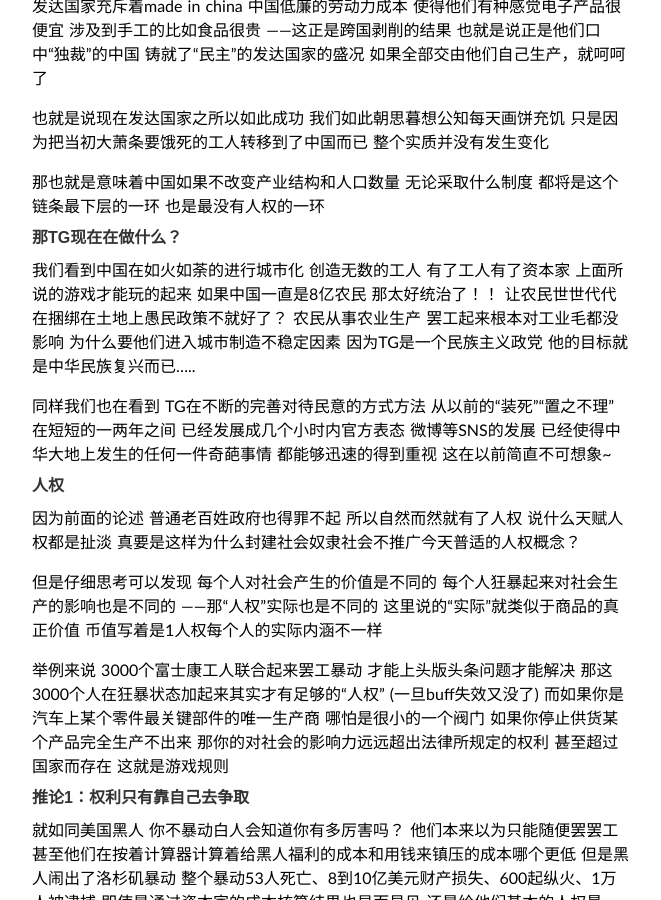
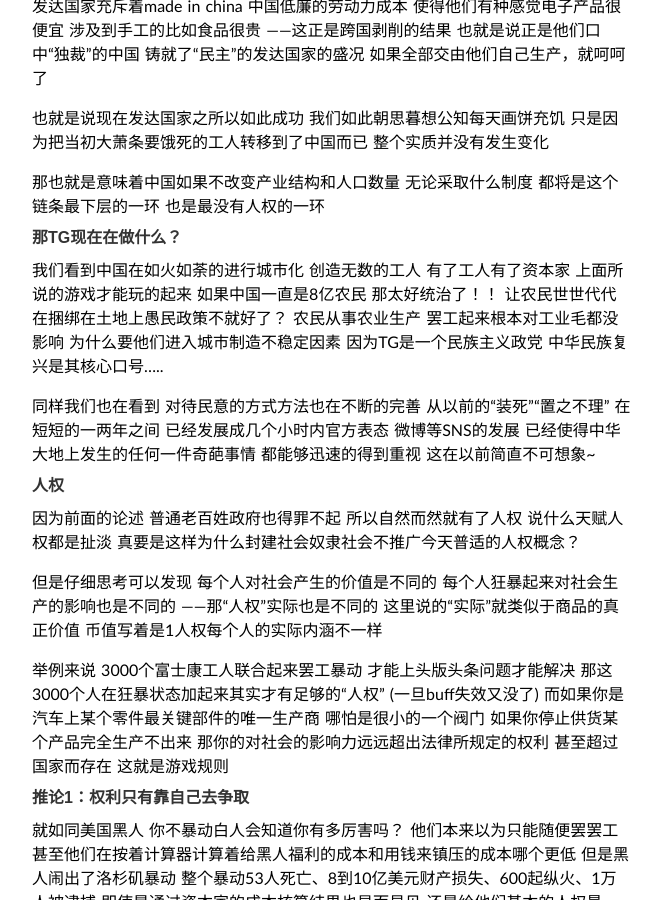
Before and after one commit to ntkrnl/ntkrnl.github.io, a Jekyll site: the page built from _posts/2013-02-07-on-the-present-situation-and-future-of-china.markdown, in a window 1280 px wide and 900 px high, scrolled down 497 px. Shown: the whole window, without its empty margins (308-969 px from the left). Built offline with Jekyll 4.4.1, drawn with Linux system fonts in a browser that asks for light colours; some web fonts are replaced; Markdown is read by kramdown in place of the engine named in the settings; comment, search, counter and statistics services are not loaded.

Commit message:
Update 2013-02-07-on-the-present-situation-and-future-of-china.markdown

```diff
--- a/_posts/2013-02-07-on-the-present-situation-and-future-of-china.markdown
+++ b/_posts/2013-02-07-on-the-present-situation-and-future-of-china.markdown
@@ -75,10 +75,10 @@ categories:
 罢工起来根本对工业毛都没影响
 为什么要他们进入城市制造不稳定因素
 因为TG是一个民族主义政党
-他的目标就是中华民族复兴而已.....
+中华民族复兴是其核心口号.....
 
 同样我们也在看到
-TG在不断的完善对待民意的方式方法
+对待民意的方式方法也在不断的完善
 从以前的“装死”“置之不理”
 在短短的一两年之间
 已经发展成几个小时内官方表态
```
